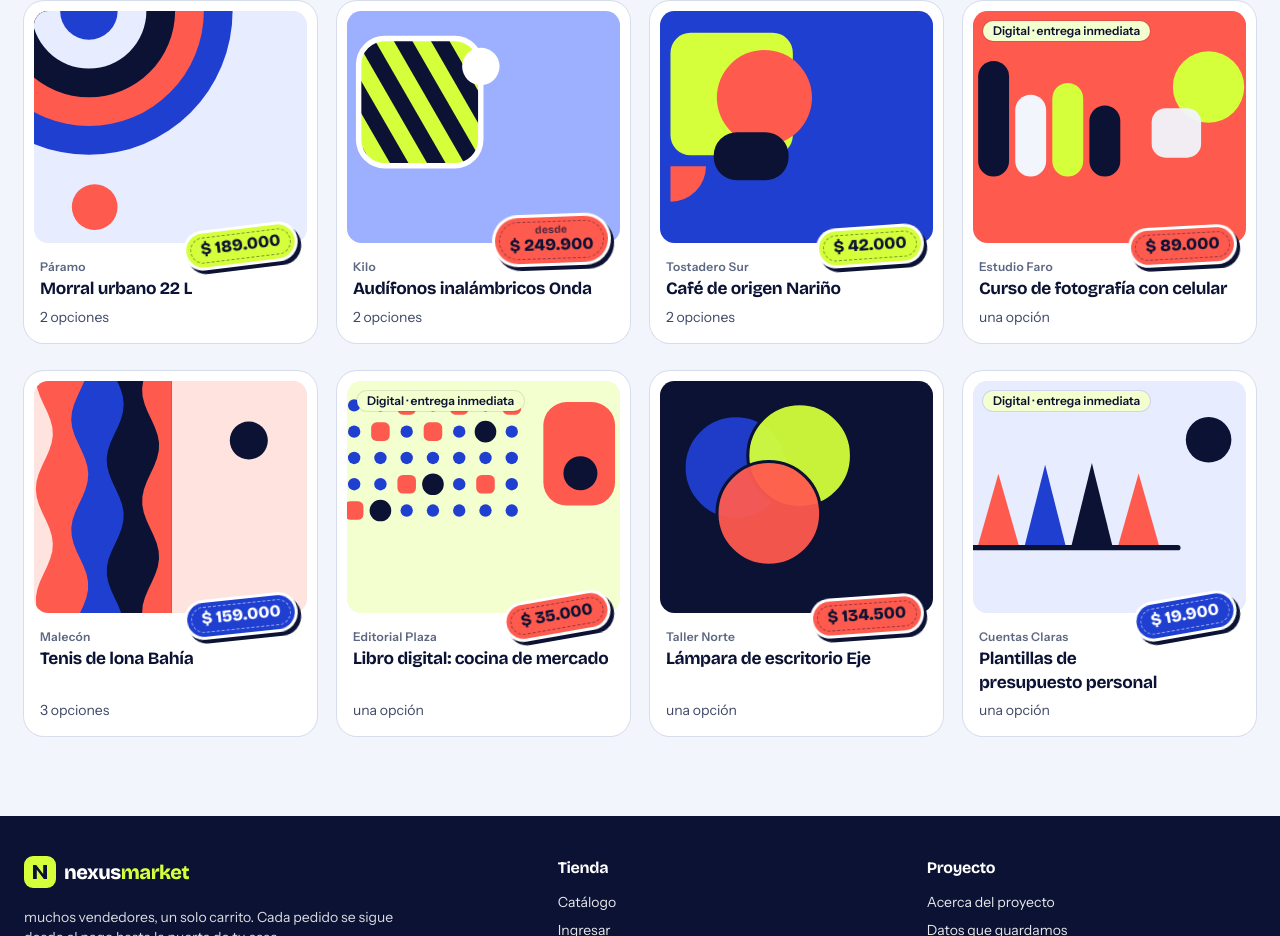
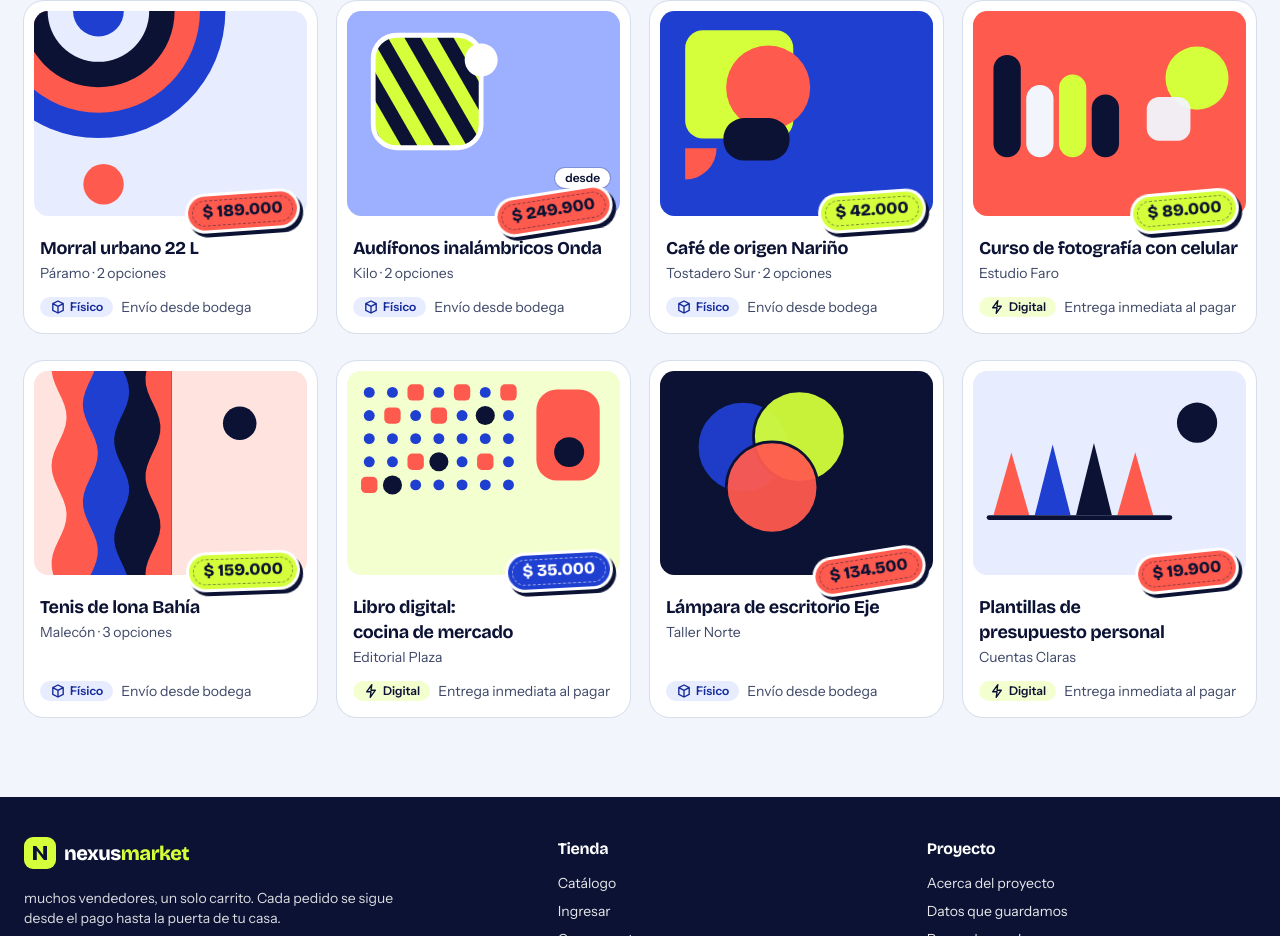
Before and after one commit to jmfragua/NexusmarketApplication, a React (Vite) app in the folder frontend/: page / in a window 1280 px wide. Shown: the part 688-1624 px from the top of the page. Built offline with nearby package versions, Linux system fonts and the light colour scheme; no server answers.

Commit message:
Rediseña la tarjeta de producto y el sticker de precio con estados sin precio

```diff
--- a/frontend/src/features/catalog/PriceSticker.tsx
+++ b/frontend/src/features/catalog/PriceSticker.tsx
@@ -1,18 +1,18 @@
 import type { CSSProperties } from 'react'
 import { cn } from '@/lib/cn'
 import { formatMoney } from '@/lib/money'
+import { stickerTone } from './cover'
 
 interface PriceStickerProps {
   amount: number | null
   currency: string
-  /** Prefix "desde" when the variants do not share a price. */
+  /** The variants do not share a price: "desde" is printed above the sticker, never inside it. */
   from?: boolean
+  /** The product id: it decides the tilt and a tone that stands out on the cover below. */
   seed?: string
   size?: 'md' | 'lg'
   className?: string
 }
-
-const tones = ['coral', 'lime', 'coral', 'cobalt'] as const
 
 function seedNumber(seed: string): number {
   let n = 0
@@ -20,19 +20,24 @@ function seedNumber(seed: string): number {
   return n
 }
 
+/**
+ * The price tag. A product with no price yet gets a neutral outlined tag that says so, so it can
+ * never be mistaken for an offer; "desde" is a small label above the price, never below 12px.
+ * `className` positions the whole block (label and tag).
+ */
 export function PriceSticker({ amount, currency, from = false, seed = '', size = 'md', className }: PriceStickerProps) {
-  const n = seedNumber(seed)
-  const tone = tones[n % tones.length]
-  const tilt = `${-10 + (n % 9)}deg`
-  const label = amount === null ? 'sin precio' : formatMoney(amount, currency)
+  const priced = amount !== null
+  const tilt = priced ? `${-9 + (seedNumber(seed) % 8)}deg` : '-2deg'
   return (
-    <span
-      className={cn('sticker motion-safe:animate-pop', size === 'lg' ? 'text-2xl' : 'text-[1.05rem]', className)}
-      data-tone={tone}
-      style={{ '--sticker-tilt': tilt } as CSSProperties}
-    >
-      {from && amount !== null && <span className="mb-0.5 text-[0.62em] font-semibold tracking-wide opacity-80">desde</span>}
-      <span>{label}</span>
+    <span className={cn('inline-flex flex-col items-end gap-1.5', className)}>
+      {priced && from && <span className="rounded-full bg-card px-2.5 py-0.5 text-xs font-semibold text-ink ring-1 ring-ink/20">desde</span>}
+      <span
+        className={cn('sticker motion-safe:animate-pop', priced ? (size === 'lg' ? 'text-2xl' : 'text-[1.05rem]') : size === 'lg' ? 'text-base' : 'text-sm')}
+        data-tone={priced ? stickerTone(seed) : 'neutral'}
+        style={{ '--sticker-tilt': tilt } as CSSProperties}
+      >
+        {priced ? formatMoney(amount, currency) : 'precio por definir'}
+      </span>
     </span>
   )
 }
--- a/frontend/src/features/catalog/ProductCard.tsx
+++ b/frontend/src/features/catalog/ProductCard.tsx
@@ -5,17 +5,29 @@ import { PriceSticker } from './PriceSticker'
 import { ProductCover } from './ProductCover'
 import { readProduct } from './variant'
 
+function TypeIcon({ digital }: { digital: boolean }) {
+  return (
+    <svg viewBox="0 0 20 20" className="size-4 shrink-0" fill="none" stroke="currentColor" strokeWidth="1.7" strokeLinejoin="round" strokeLinecap="round" aria-hidden="true">
+      {digital ? <path d="M11 2 4.5 11H10l-1 7 6.5-9H10l1-7Z" /> : <path d="m10 2.5 6.5 3.2v8.6L10 17.5l-6.5-3.2V5.7L10 2.5Zm0 6.7 6.5-3.5M10 9.2v8.3m0-8.3L3.5 5.7" />}
+    </svg>
+  )
+}
+
 export function ProductCard({ product, index = 0 }: { product: ProductResponse; index?: number }) {
   const view = readProduct(product)
+  const digital = product.productType === 'DIGITAL'
   const options = view.variants.length
+  // The brand and, when there are several variants, how many: secondary data on one line, so the
+  // type and shipping row at the bottom lines up across the cards of a row.
+  const secondary = [view.brand, options > 1 ? `${options} opciones` : null].filter(Boolean).join(' · ')
   return (
     <li className="motion-safe:animate-rise" style={{ animationDelay: `${Math.min(index, 8) * 45}ms` }}>
       <Link
         to={`/productos/${encodeURIComponent(product.id)}`}
-        className="group flex h-full flex-col rounded-[var(--radius-card)] bg-card p-2.5 ring-1 ring-line transition-[box-shadow,transform] duration-200 hover:ring-2 hover:ring-ink motion-safe:hover:-translate-y-0.5"
+        className="group flex h-full flex-col rounded-[var(--radius-card)] bg-card p-2.5 ring-1 ring-line transition-[box-shadow,transform] duration-200 hover:shadow-[0_18px_30px_-18px_rgba(11,18,51,0.5)] hover:ring-ink/40 focus-visible:shadow-[0_18px_30px_-18px_rgba(11,18,51,0.5)] motion-safe:hover:-translate-y-1 motion-safe:focus-visible:-translate-y-1"
       >
         <div className="relative">
-          <div className="aspect-[4/3] overflow-hidden min-[480px]:aspect-[4/3.4] rounded-[0.9rem] bg-paper">
+          <div className="aspect-[4/3] overflow-hidden rounded-[0.9rem] bg-paper">
             <ProductCover
               productId={product.id}
               title={view.title}
@@ -23,23 +35,24 @@ export function ProductCard({ product, index = 0 }: { product: ProductResponse;
               className="transition-transform duration-500 motion-safe:group-hover:scale-[1.03]"
             />
           </div>
-          {product.productType === 'DIGITAL' && (
-            <Badge tone="lime" className="absolute top-2.5 left-2.5 ring-1 ring-ink/10">
-              Digital · entrega inmediata
-            </Badge>
-          )}
           <PriceSticker
             amount={view.priceFrom}
             currency={view.currency}
             from={view.hasPriceRange}
             seed={product.id}
-            className="absolute right-3 -bottom-5"
+            className="absolute right-2.5 -bottom-3"
           />
         </div>
-        <div className="flex flex-1 flex-col gap-0.5 px-1.5 pt-4 pb-1.5">
-          {view.brand && <p className="pr-28 text-xs font-semibold tracking-wide text-ink-faint">{view.brand}</p>}
-          <h3 className="text-[1.08rem] leading-snug font-bold group-hover:text-cobalt">{view.title}</h3>
-          <p className="mt-auto pt-1 text-sm text-ink-soft">{options > 1 ? `${options} opciones` : 'una opción'}</p>
+        <div className="flex flex-1 flex-col px-1.5 pt-5 pb-1.5">
+          <h3 className="text-lg leading-snug font-bold group-hover:text-cobalt">{view.title}</h3>
+          {secondary && <p className="mt-0.5 text-sm text-ink-soft">{secondary}</p>}
+          <div className="mt-auto flex flex-wrap items-center gap-x-2 gap-y-1 pt-3.5">
+            <Badge tone={digital ? 'lime' : 'cobalt'} className="gap-1">
+              <TypeIcon digital={digital} />
+              {digital ? 'Digital' : 'Físico'}
+            </Badge>
+            <span className="text-sm text-ink-soft">{digital ? 'Entrega inmediata al pagar' : 'Envío desde bodega'}</span>
+          </div>
         </div>
       </Link>
     </li>
--- a/frontend/src/features/catalog/ProductPage.tsx
+++ b/frontend/src/features/catalog/ProductPage.tsx
@@ -96,7 +96,7 @@ export function ProductPage() {
           <div className="aspect-square overflow-hidden rounded-[1.6rem] bg-card ring-1 ring-line">
             <ProductCover productId={product.id} title={view.title} image={selected?.image ?? view.image} />
           </div>
-          <PriceSticker amount={price} currency={selected?.currency ?? view.currency} seed={product.id} size="lg" className="absolute -bottom-5 left-5" />
+          <PriceSticker amount={price} currency={selected?.currency ?? view.currency} seed={product.id} size="lg" className="absolute right-5 -bottom-5" />
         </div>
 
         <div className="flex flex-col pt-3 md:pt-0">
```
Also changed, not shown: 2 other files (tests, documents, lock files or other folders).
